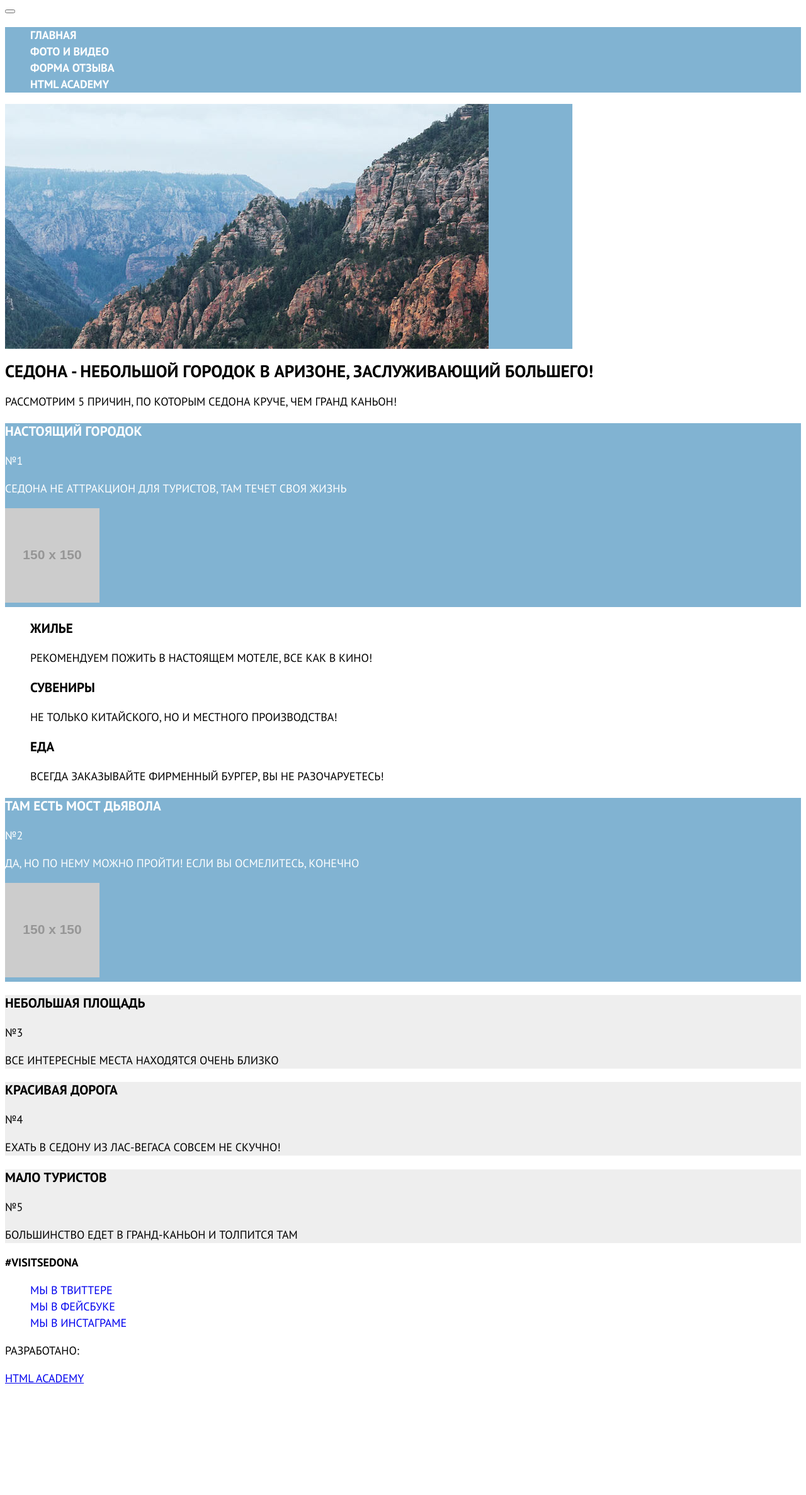
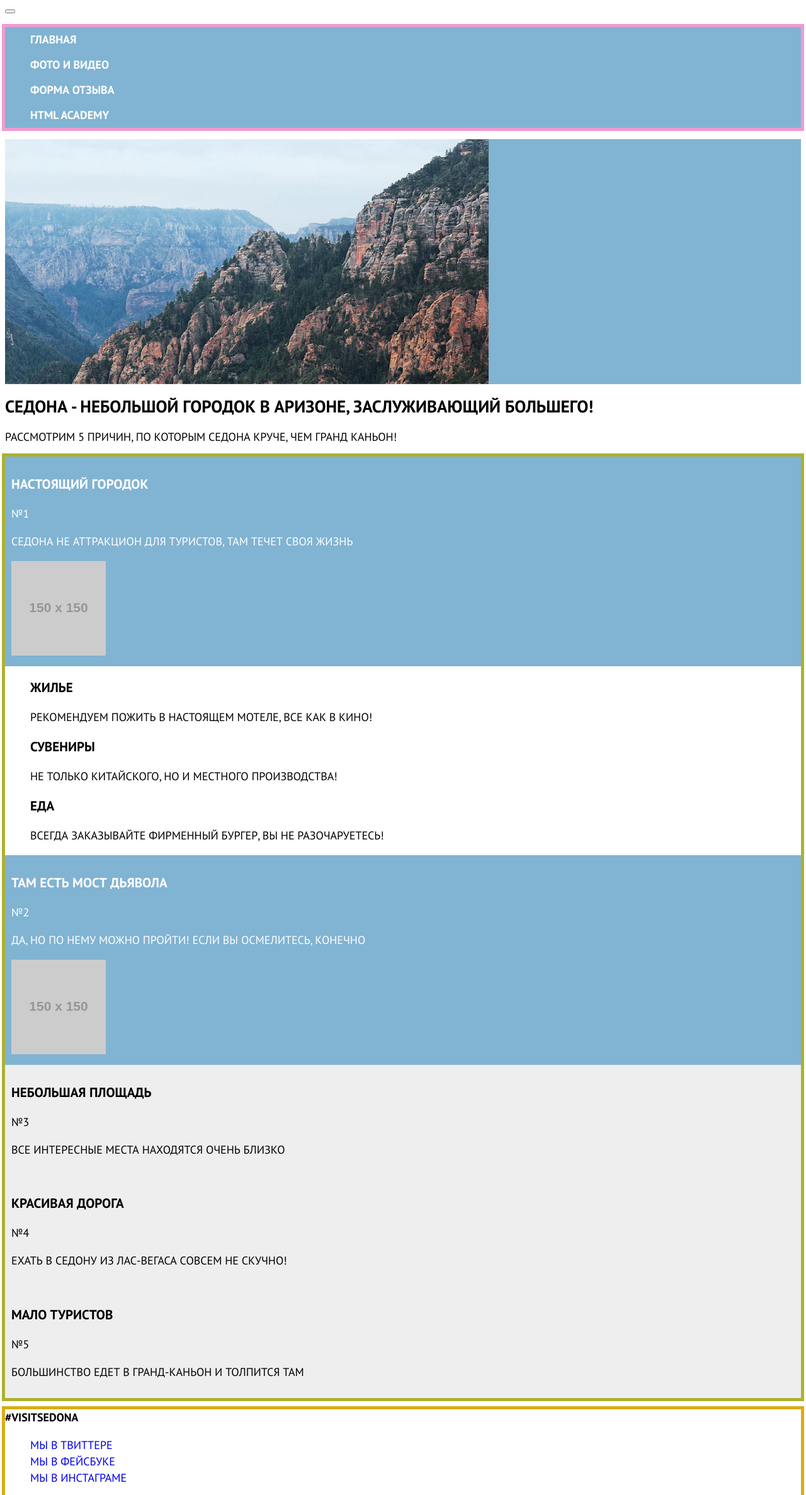
Before and after one commit to Oogarchenko/799069-sedona-20, a website: page source/index.html in a window 1280 px wide. Shown: the part 166-2540 px from the top of the page at 63% size. Before the commit the page ends 2405 px from the top, so only its background shows below. Drawn offline with nearby package versions, Linux system fonts and the light colour scheme; files that its build step writes are made by us from their sources; placeholder pictures from the web are drawn by us.

Commit message:
Сделал обводки крупных сеточных блоков

```diff
--- a/source/less/blocks/advantages.less
+++ b/source/less/blocks/advantages.less
@@ -1,5 +1,9 @@
+.advantages {
+  outline: 5px solid #adb131;
+}
+
 .advantages__item {
-
+  padding: 10px;
 }
 
 .advantages__item--blue {
--- a/source/less/blocks/form.less
+++ b/source/less/blocks/form.less
@@ -1,5 +1,5 @@
 .form__header {
-  width: 902px;
+  width: 100%;
   height: 214px;
   background-image: url("../../img/bg-back-mobile@1x.jpg");
   background-repeat: no-repeat;
--- a/source/less/blocks/intro.less
+++ b/source/less/blocks/intro.less
@@ -1,5 +1,5 @@
 .intro__header {
-  width: 901px;
+  width: 100%;
   height: 389px;
   background-color: @main-blue-color;
   background-image: url("../../img/bg-back-mobile@1x.jpg");
--- a/source/less/blocks/main-nav.less
+++ b/source/less/blocks/main-nav.less
@@ -1,4 +1,5 @@
 .main-nav__list {
   background-color: @main-blue-color;
   list-style: none;
+  outline: 5px solid #f09bd1;
 }
--- a/source/less/blocks/page-footer.less
+++ b/source/less/blocks/page-footer.less
@@ -1,3 +1,7 @@
+.page-footer {
+  outline: 5px solid #dbac13;
+}
+
 .page-footer__hashtag--text {
   font-weight: bold;
 }
--- a/source/less/blocks/photo.less
+++ b/source/less/blocks/photo.less
@@ -1,7 +1,12 @@
 .photo__header {
-  width: 902px;
+  width: 100%;
   height: 214px;
   background-image: url("../../img/bg-back-mobile@1x.jpg");
   background-repeat: no-repeat;
   background-color: @main-blue-color;
+
 }
+
+.photo__wrapper {
+  outline: 5px solid #ef4b41;
+}
--- a/source/less/blocks/site-list.less
+++ b/source/less/blocks/site-list.less
@@ -1,6 +1,6 @@
 .site-list {
   text-transform: uppercase;
-
+  line-height: 40px;
 }
 
 .site-list__link {
```
